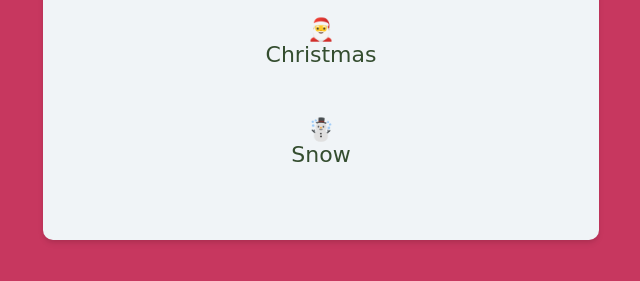
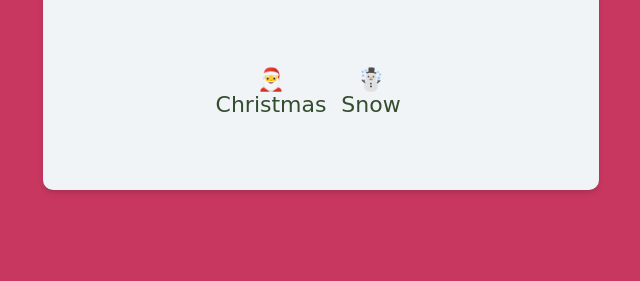
Before and after one commit to DarrickFauvel/JavaScriptmas-2021, a plain HTML site: page day02-toggle-christmas-theme/index.html in a window 1280 px wide. Shown: the part 379-660 px from the top of the page, without its empty margins (319-959 px from the left). Drawn offline with nearby package versions, Linux system fonts and the light colour scheme; a web font is replaced by a local one.

Commit message:
Add radio-group container

```diff
--- a/day02-toggle-christmas-theme/index.html
+++ b/day02-toggle-christmas-theme/index.html
@@ -15,6 +15,7 @@
   <body class="christmas" id="body">
     <div class="container">
       <p id="greeting">🎅 Merry Christmas!</p>
+      <div class="radio-group">
         <div class="radio-container">
           <input
             type="radio"
@@ -33,6 +34,8 @@
           <label for="snow"
             ><div id="snow__label-title">Snow</div>
             <div>☃️</div></label
+          >
+        </div>
       </div>
     </div>
     <script src="index.js"></script>
```
Lines whose indentation alone changed are shown as unchanged.
